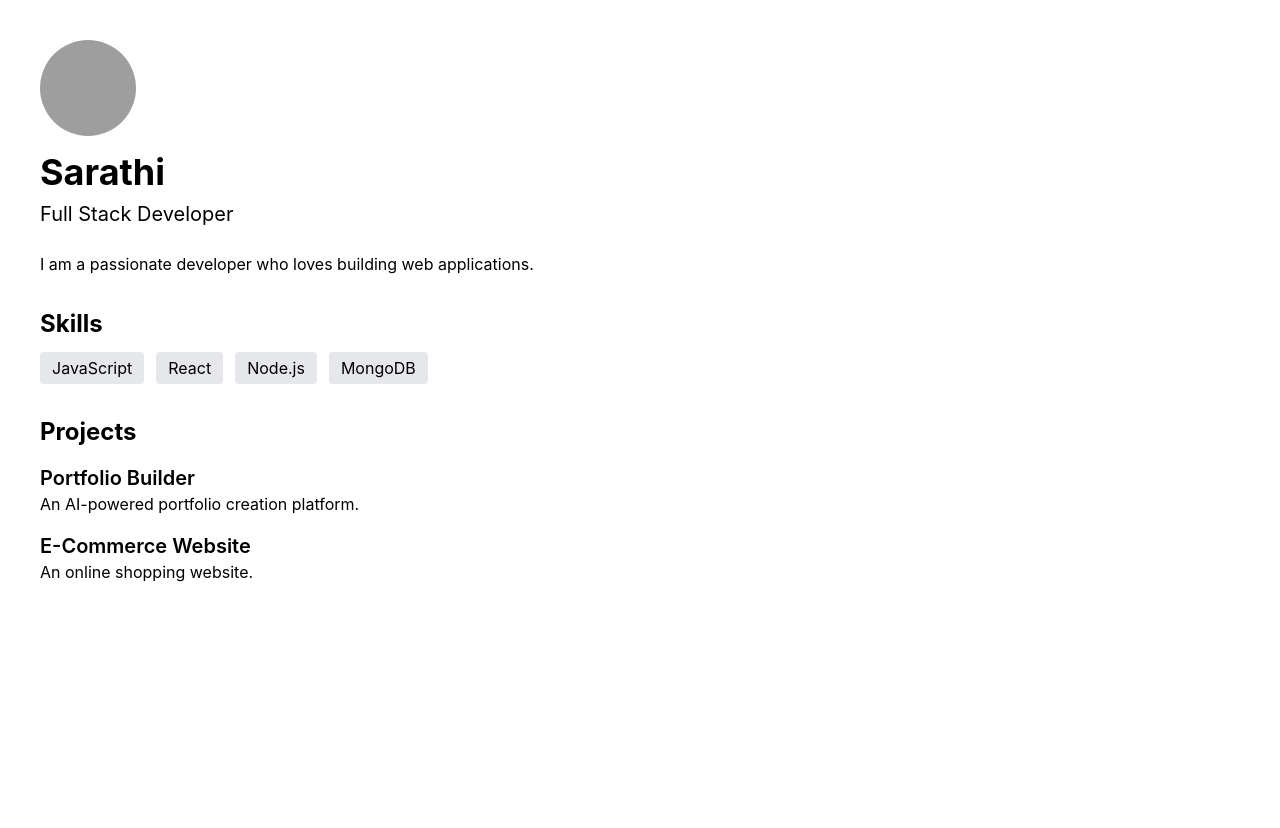
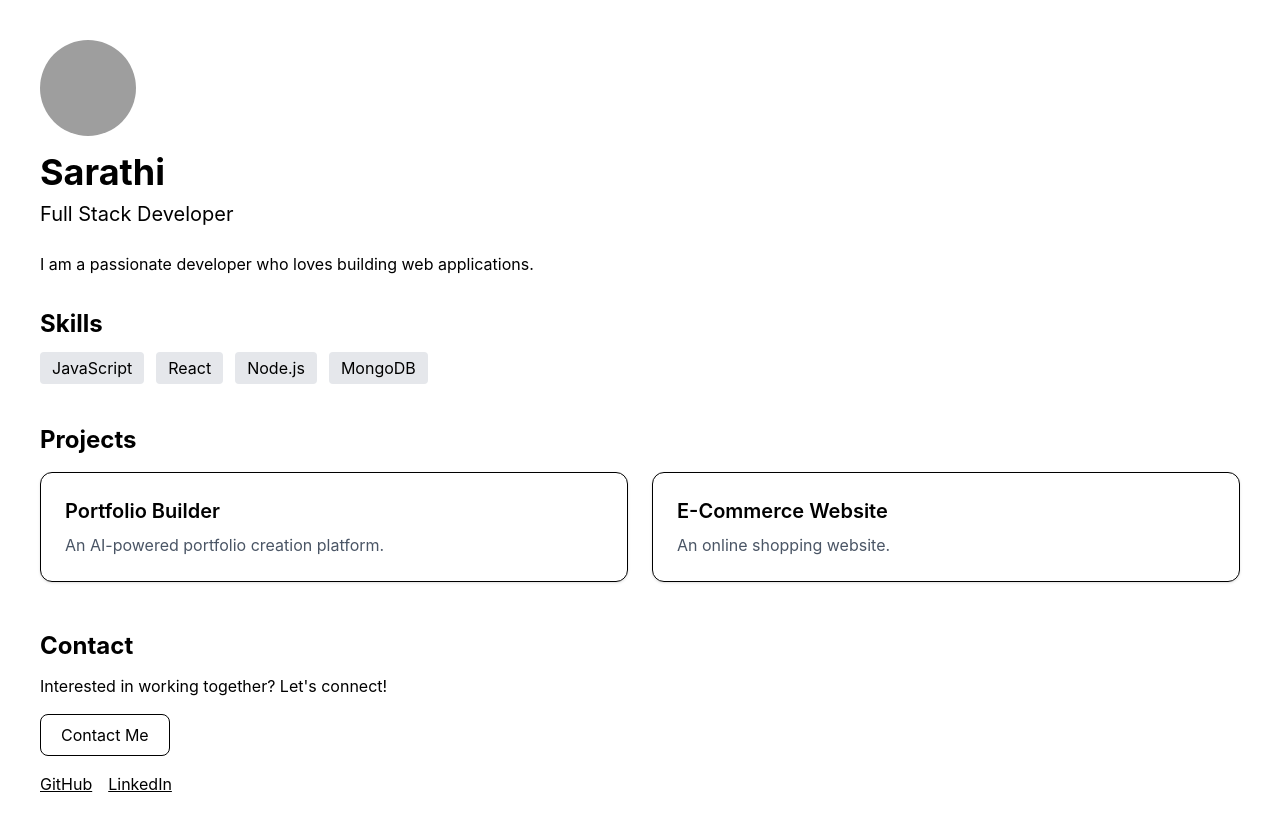
Before and after one commit to sarathi-v/dynamic-portfolio, a React (Vite) app: page / in a window 1280 px wide. Shown: the top 828 px of the page. Before the commit the page ends 800 px from the top, so only its background shows below. Built offline with nearby package versions, Linux system fonts and the light colour scheme; grey boxes are pictures that could not be loaded.

Commit message:
improve modern portfolio template

```diff
--- a/src/data/mockPortfolio.js
+++ b/src/data/mockPortfolio.js
@@ -24,7 +24,13 @@ const mockPortfolio = {
       title: "E-Commerce Website",
       description: "An online shopping website."
     }
-  ]
+  ],
+
+    socialLinks: {
+    github: "https://github.com/",
+    linkedin: "https://linkedin.com/"
+  }
+
 };
 
 export default mockPortfolio;
--- a/src/templates/Modern/ModernTemplate.jsx
+++ b/src/templates/Modern/ModernTemplate.jsx
@@ -36,19 +36,64 @@ function ModernTemplate({ portfolio }) {
         ))}
       </div>
 
-      <h3 className="mt-8 text-2xl font-bold">
+      <h3 className="mt-10 text-2xl font-bold">
   Projects
 </h3>
 
+<div className="mt-4 grid gap-6 md:grid-cols-2">
   {portfolio.projects.map((project) => (
-        <div key={project.title} className="mt-4">
+    <div
+      key={project.title}
+      className="rounded-xl border p-6 shadow-sm"
+    >
       <h4 className="text-xl font-semibold">
         {project.title}
       </h4>
 
-          <p>{project.description}</p>
+      <p className="mt-2 text-gray-600">
+        {project.description}
+      </p>
     </div>
   ))}
+</div>
+
+<section className="mt-12">
+  <h3 className="text-2xl font-bold">
+    Contact
+  </h3>
+
+  <p className="mt-3">
+    Interested in working together? Let's connect!
+  </p>
+
+  <a
+    href="mailto:example@email.com"
+    className="mt-4 inline-block rounded-lg border px-5 py-2"
+  >
+    Contact Me
+  </a>
+
+  <div className="mt-4 flex gap-4">
+    <a
+      href={portfolio.socialLinks.github}
+      target="_blank"
+      rel="noreferrer"
+      className="underline"
+    >
+      GitHub
+    </a>
+
+    <a
+      href={portfolio.socialLinks.linkedin}
+      target="_blank"
+      rel="noreferrer"
+      className="underline"
+    >
+      LinkedIn
+    </a>
+  </div>
+</section>
+
     </div>
   );
 }
```
Lines whose indentation alone changed are shown as unchanged.
